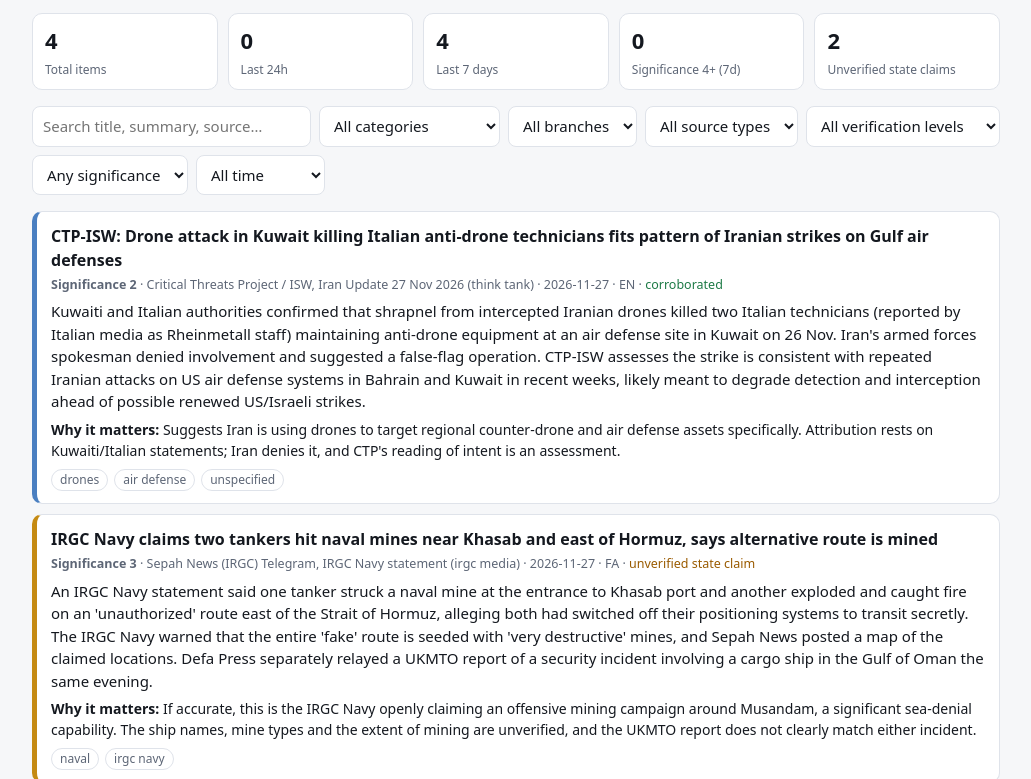
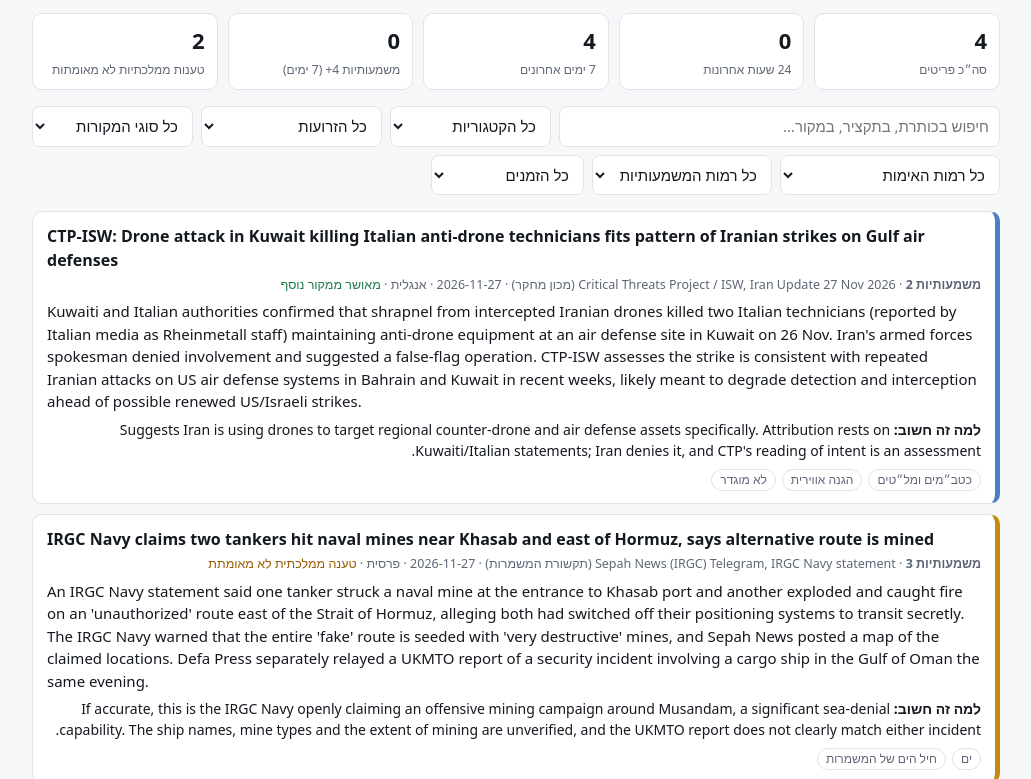
Before and after one commit to aelad4/iran-force-buildup-feed, a plain HTML site: page index.html in a window 1280 px wide. Shown: the part 78-857 px from the top of the page, without its empty margins (124-1155 px from the left). Drawn offline with Linux system fonts and the light colour scheme.

Commit message:
Hebrew RTL dashboard
Co-Authored-By: Claude Sonnet 5.5 <noreply@anthropic.com>
Claude-Session: https://claude.ai/code/session_01WMYyyDAychfpmdch47PYwy

```diff
--- a/index.html
+++ b/index.html
@@ -1,9 +1,9 @@
 <!doctype html>
-<html lang="en">
+<html lang="he" dir="rtl">
 <head>
 <meta charset="utf-8">
 <meta name="viewport" content="width=device-width, initial-scale=1">
-<title>Iran Force Buildup Feed</title>
+<title>פיד התעצמות צבאית של איראן</title>
 <style>
 :root{--bg:#f6f7f9;--card:#fff;--ink:#14181f;--mute:#5d6676;--line:#dfe3ea;--accent:#1f5fbf;
 --s1:#8a93a3;--s2:#4a7fc1;--s3:#c58a12;--s4:#d4620f;--s5:#c0262d;--warn:#9a5b00;--ok:#1d7a46}
@@ -20,7 +20,7 @@ h1{font-size:22px;margin:0 0 2px}
 .filters{display:flex;flex-wrap:wrap;gap:8px;margin-bottom:16px}
 .filters input,.filters select{background:var(--card);color:var(--ink);border:1px solid var(--line);border-radius:8px;padding:8px 10px;font:inherit;min-width:0}
 .filters input{flex:1 1 220px}
-.item{background:var(--card);border:1px solid var(--line);border-left:5px solid var(--s1);border-radius:10px;padding:12px 14px;margin-bottom:10px}
+.item{background:var(--card);border:1px solid var(--line);border-inline-start:5px solid var(--s1);border-radius:10px;padding:12px 14px;margin-bottom:10px}
 .item h2{font-size:16px;margin:0 0 4px}
 .item h2 a{color:var(--ink);text-decoration:none}.item h2 a:hover{color:var(--accent);text-decoration:underline}
 .meta{color:var(--mute);font-size:12.5px;margin-bottom:6px}
@@ -34,27 +34,38 @@ h1{font-size:22px;margin:0 0 2px}
 </head>
 <body>
 <div class="wrap">
-  <h1>Iran Force Buildup Feed</h1>
-  <div class="sub" id="updated">Loading…</div>
+  <h1>פיד התעצמות צבאית של איראן</h1>
+  <div class="sub" id="updated">טוען…</div>
   <div class="stats" id="stats"></div>
   <div class="filters">
-    <input id="q" type="search" placeholder="Search title, summary, source…" aria-label="Search">
-    <select id="cat" aria-label="Category"></select>
-    <select id="branch" aria-label="Branch"></select>
-    <select id="stype" aria-label="Source type"></select>
-    <select id="ver" aria-label="Verification"></select>
-    <select id="sig" aria-label="Minimum significance">
-      <option value="0">Any significance</option><option value="3">3+</option><option value="4">4+</option><option value="5">5 only</option>
+    <input id="q" type="search" placeholder="חיפוש בכותרת, בתקציר, במקור…" aria-label="חיפוש">
+    <select id="cat" aria-label="קטגוריה"></select>
+    <select id="branch" aria-label="זרוע"></select>
+    <select id="stype" aria-label="סוג מקור"></select>
+    <select id="ver" aria-label="אימות"></select>
+    <select id="sig" aria-label="משמעותיות מינימלית">
+      <option value="0">כל רמות המשמעותיות</option><option value="3">3 ומעלה</option><option value="4">4 ומעלה</option><option value="5">5 בלבד</option>
     </select>
-    <select id="range" aria-label="Date range">
-      <option value="0">All time</option><option value="1">Last 24h</option><option value="7">Last 7 days</option><option value="30">Last 30 days</option>
+    <select id="range" aria-label="טווח תאריכים">
+      <option value="0">כל הזמנים</option><option value="1">24 שעות אחרונות</option><option value="7">7 ימים אחרונים</option><option value="30">30 ימים אחרונים</option>
     </select>
   </div>
   <div id="list"></div>
 </div>
 <script>
 const $ = id => document.getElementById(id);
-const label = s => String(s||'').replace(/_/g,' ');
+const HE = {
+  missiles:'טילים', drones:'כטב״מים ומל״טים', air_defense:'הגנה אווירית', naval:'ים', air_force:'חיל האוויר', space:'חלל',
+  c4isr_ew:'פיקוד, בקרה ולוחמה אלקטרונית', procurement_transfer:'רכש והעברת טכנולוגיה', production_capacity:'יכולת ייצור',
+  budget:'תקציב', exercises:'תרגילים', sanctions_networks:'סנקציות ורשתות רכש', other:'אחר',
+  artesh:'צבא (ארטש)', irgc_ground:'כוחות היבשה של המשמרות', irgc_aerospace:'חיל החלל של המשמרות', irgc_navy:'חיל הים של המשמרות',
+  mod_industries:'משרד הביטחון ותעשיותיו', unspecified:'לא מוגדר',
+  state_media:'תקשורת ממלכתית', irgc_media:'תקשורת המשמרות', telegram:'טלגרם', independent_analyst:'אנליסט עצמאי',
+  think_tank:'מכון מחקר', government:'גוף ממשלתי', news_outlet:'כלי חדשות', database:'מאגר נתונים',
+  unverified_state_claim:'טענה ממלכתית לא מאומתת', single_source:'מקור יחיד', corroborated:'מאושר ממקור נוסף', imagery_supported:'נתמך בתצלומים',
+  fa:'פרסית', en:'אנגלית', ar:'ערבית'
+};
+const label = s => HE[s] || String(s||'').replace(/_/g,' ');
 const safeUrl = u => /^https?:\/\//i.test(u||'') ? u : '#';
 let items = [];
 
@@ -75,19 +86,19 @@ function render(){
     (i.significance||0) >= sg && itemDate(i) >= cutoff);
   const list = $('list'); list.replaceChildren();
   if(!shown.length){ const d=document.createElement('div'); d.className='empty';
-    d.textContent = items.length ? 'No items match these filters.' : 'No items yet. Run the sync after the first agent run.'; list.append(d); }
+    d.textContent = items.length ? 'אין פריטים שמתאימים למסננים.' : 'עדיין אין פריטים. הם יופיעו אחרי הריצה הראשונה.'; list.append(d); }
   const color = ['','--s1','--s2','--s3','--s4','--s5'];
   for(const i of shown){
     const art=document.createElement('article'); art.className='item';
-    art.style.borderLeftColor=`var(${color[Math.min(5,Math.max(1,i.significance||1))]})`;
-    const h=document.createElement('h2'), a=document.createElement('a');
-    a.href=safeUrl(i.url); a.target='_blank'; a.rel='noopener noreferrer'; a.textContent=i.title||'(untitled)'; h.append(a);
+    art.style.borderInlineStartColor=`var(${color[Math.min(5,Math.max(1,i.significance||1))]})`;
+    const h=document.createElement('h2'), a=document.createElement('a'); h.dir='auto';
+    a.href=safeUrl(i.url); a.target='_blank'; a.rel='noopener noreferrer'; a.textContent=i.title||'(ללא כותרת)'; h.append(a);
     const meta=document.createElement('div'); meta.className='meta';
-    const sig=document.createElement('span'); sig.className='sig'; sig.textContent=`Significance ${i.significance||'?'}`;
+    const sig=document.createElement('span'); sig.className='sig'; sig.textContent=`משמעותיות ${i.significance||'?'}`;
     const ver=document.createElement('span'); ver.className='v-'+i.verification; ver.textContent=label(i.verification);
-    meta.append(sig, ` · ${i.source_name||''} (${label(i.source_type)}) · ${i.published_date||'date unknown'} · ${(i.language||'').toUpperCase()} · `, ver);
-    const sum=document.createElement('div'); sum.textContent=i.summary||'';
-    const why=document.createElement('div'); why.className='why'; const b=document.createElement('b'); b.textContent='Why it matters: ';
+    meta.append(sig, ` · ${i.source_name||''} (${label(i.source_type)}) · ${i.published_date||'תאריך לא ידוע'} · ${label(i.language)} · `, ver);
+    const sum=document.createElement('div'); sum.textContent=i.summary||''; sum.dir='auto';
+    const why=document.createElement('div'); why.className='why'; why.dir='auto'; const b=document.createElement('b'); b.textContent='למה זה חשוב: ';
     why.append(b, i.why_it_matters||'');
     const tags=document.createElement('div'); tags.className='tags';
     [...(i.categories||[]),...(i.branches||[])].forEach(t=>{const s=document.createElement('span');s.className='tag';s.textContent=label(t);tags.append(s)});
@@ -99,20 +110,20 @@ function stats(){
   const now=Date.now(), n=d=>items.filter(i=>itemDate(i)>=now-d*864e5).length;
   const high=items.filter(i=>(i.significance||0)>=4 && itemDate(i)>=now-7*864e5).length;
   const claims=items.filter(i=>i.verification==='unverified_state_claim').length;
-  const data=[[items.length,'Total items'],[n(1),'Last 24h'],[n(7),'Last 7 days'],[high,'Significance 4+ (7d)'],[claims,'Unverified state claims']];
+  const data=[[items.length,'סה״כ פריטים'],[n(1),'24 שעות אחרונות'],[n(7),'7 ימים אחרונים'],[high,'משמעותיות 4+ (7 ימים)'],[claims,'טענות ממלכתיות לא מאומתות']];
   $('stats').replaceChildren(...data.map(([v,l])=>{const d=document.createElement('div');d.className='stat';
     const b=document.createElement('b');b.textContent=v;const s=document.createElement('span');s.textContent=l;d.append(b,s);return d}));
 }
 
 fetch('./feed.json',{cache:'no-store'}).then(r=>{if(!r.ok)throw new Error(r.status);return r.json()}).then(d=>{
   items=(d.items||[]).slice().sort((a,b)=>itemDate(b)-itemDate(a));
-  $('updated').textContent = d.updated_at ? 'Feed updated ' + new Date(d.updated_at).toLocaleString() : 'No data synced yet';
-  fillSelect($('cat'),'All categories',items.flatMap(i=>i.categories||[]));
-  fillSelect($('branch'),'All branches',items.flatMap(i=>i.branches||[]));
-  fillSelect($('stype'),'All source types',items.map(i=>i.source_type));
-  fillSelect($('ver'),'All verification levels',items.map(i=>i.verification));
+  $('updated').textContent = d.updated_at ? 'הפיד עודכן ' + new Date(d.updated_at).toLocaleString('he-IL') : 'עדיין לא נאסף מידע';
+  fillSelect($('cat'),'כל הקטגוריות',items.flatMap(i=>i.categories||[]));
+  fillSelect($('branch'),'כל הזרועות',items.flatMap(i=>i.branches||[]));
+  fillSelect($('stype'),'כל סוגי המקורות',items.map(i=>i.source_type));
+  fillSelect($('ver'),'כל רמות האימות',items.map(i=>i.verification));
   stats(); render();
-}).catch(e=>{$('updated').textContent='Could not load feed.json ('+e.message+'). Open the published page, not the file.'});
+}).catch(e=>{$('updated').textContent='לא ניתן לטעון את feed.json ('+e.message+'). פתח את האתר המפורסם ולא את הקובץ.'});
 ['q','cat','branch','stype','ver','sig','range'].forEach(id=>$(id).addEventListener('input',render));
 </script>
 </body>
```
